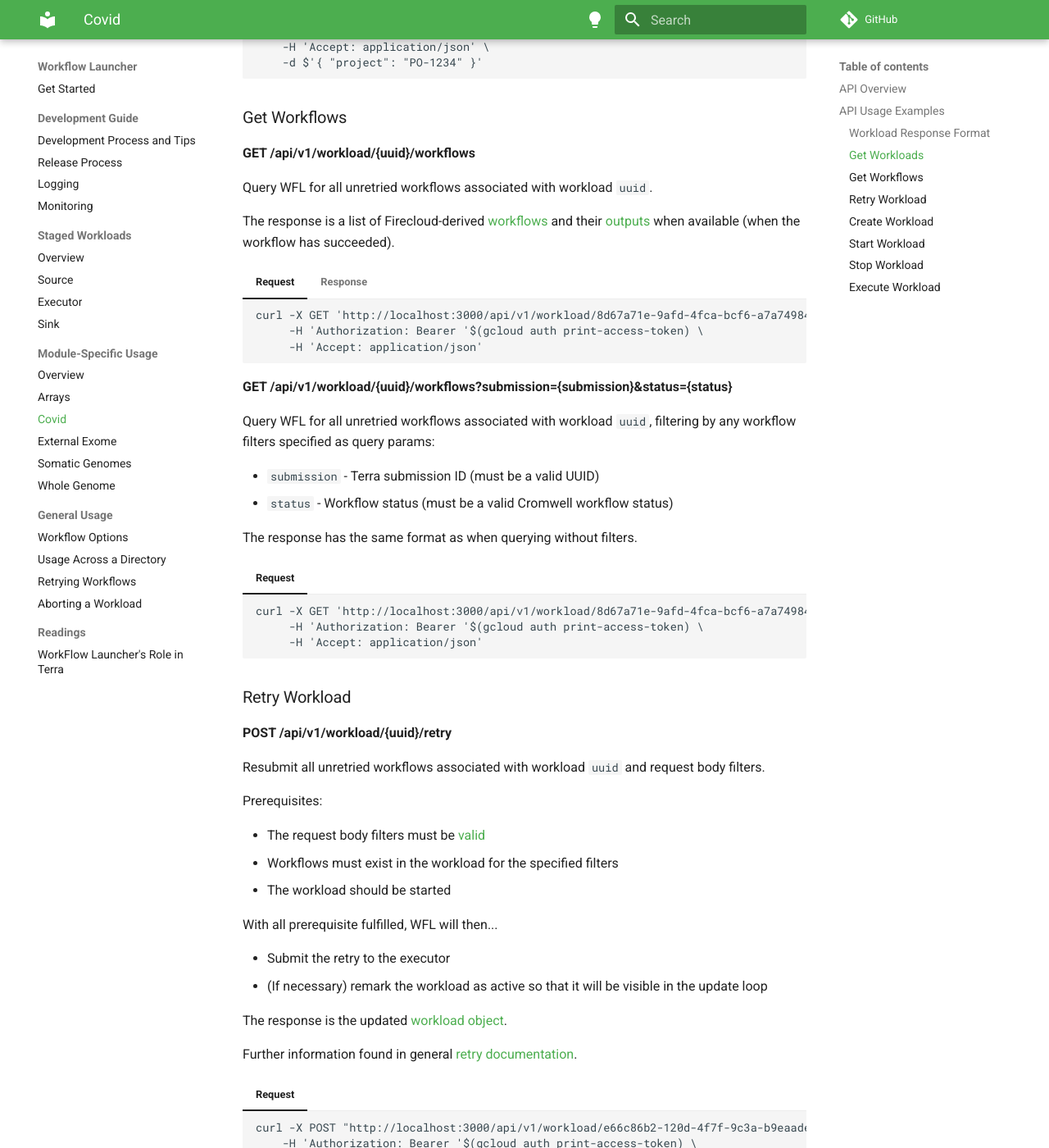
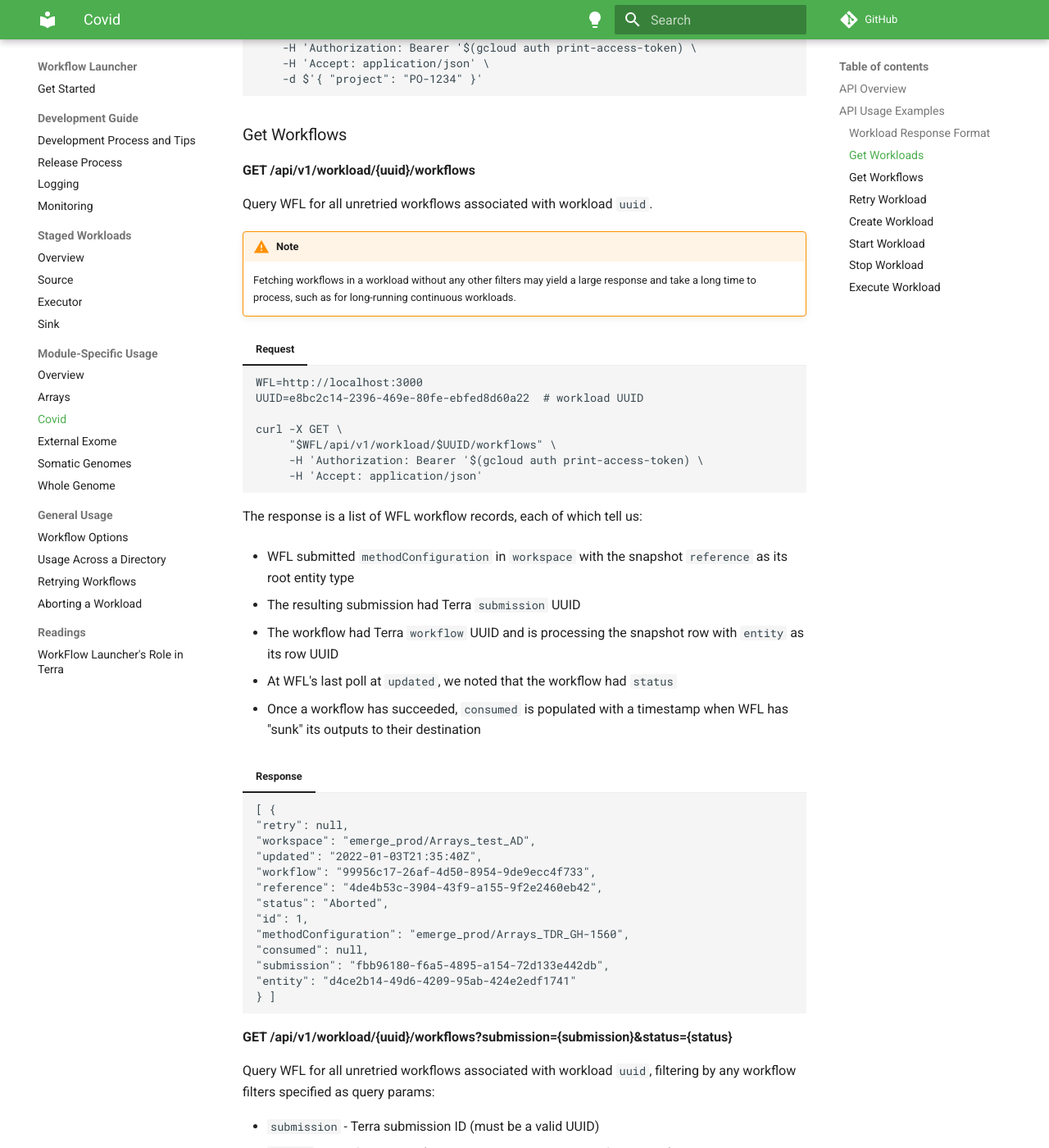
Before and after one commit to broadinstitute/wfl, an MkDocs documentation site: the page built from docs/md/modules-covid.md, in a window 1280 px wide and 1400 px high, scrolled down 3277 px. Shown: the whole window at 82% size. Built offline with MkDocs 1.6.1 and Material for MkDocs 9.7.7, drawn with Linux system fonts in a browser that asks for light colours; comment, search, counter and statistics services are not loaded; some of the changed text lies outside the part shown.

Commit message:
GH-1527 Remove Firecloud calls when fetching TerraExecutor workflows (#543)
The returned values are records from the TerraExecutor details table
(with the executor's workspace and method configuration,
to make it easier to map back to Terra UI).

While here, refactored down TerraExecutor workflow fetches
to a single fetch with optional filters.

Additionally:
- Only fetch status when polling Firecloud for updates to active workflows
- Moved executor-specific spec def'ns out of common-use all module
- Refactored executor JDBC queries for better readability when logged
-  SQL params when logging prior to JDBC execution --
   otherwise can log something like LazySeq without its contents.
- Update GitHub Pages documentation

````diff
--- a/docs/md/modules-covid.md
+++ b/docs/md/modules-covid.md
@@ -156,33 +156,52 @@ The response is an array of [workload objects](#workload-response-format).
 
 Query WFL for all unretried workflows associated with workload `uuid`.
 
-The response is a list of Firecloud-derived
-[workflows](https://firecloud-orchestration.dsde-prod.broadinstitute.org/#/Submissions/workflowMetadata)
-and their
-[outputs](https://firecloud-orchestration.dsde-prod.broadinstitute.org/#/Submissions/workflowOutputsInSubmission)
-when available (when the workflow has succeeded).
+!!! warning "Note"
+    Fetching workflows in a workload without any other filters
+    may yield a large response and take a long time to process,
+    such as for long-running continuous workloads.
 
 === "Request"
 
     ```
-    curl -X GET 'http://localhost:3000/api/v1/workload/8d67a71e-9afd-4fca-bcf6-a7a74984a0e8/workflows' \
+    WFL=http://localhost:3000
+    UUID=e8bc2c14-2396-469e-80fe-ebfed8d60a22  # workload UUID
+
+    curl -X GET \
+         "$WFL/api/v1/workload/$UUID/workflows" \
          -H 'Authorization: Bearer '$(gcloud auth print-access-token) \
          -H 'Accept: application/json'
     ```
+The response is a list of WFL workflow records, each of which tell us:
+
+- WFL submitted `methodConfiguration` in `workspace` with the
+  snapshot `reference` as its root entity type
+
+- The resulting submission had Terra `submission` UUID
+
+- The workflow had Terra `workflow` UUID and is processing the snapshot row
+  with `entity` as its row UUID
+
+- At WFL's last poll at `updated`, we noted that the workflow had `status`
+
+- Once a workflow has succeeded, `consumed` is populated with a timestamp
+  when WFL has "sunk" its outputs to their destination
 
 === "Response"
 
     ```
     [ {
-    "inputs" : {
-    "biosample_to_genbank.docker" : "quay.io/broadinstitute/viral-phylo:2.1.19.1",
-    "instrument_model" : "Illumina NovaSeq 6000",
-    ...
-    },
-    "uuid" : "53f70344-6f0f-47fb-adee-4e780fb3f19a",
-    "status" : "Failed",
-    "outputs" : { },
-    "updated" : "2021-08-06T21:41:28Z"
+    "retry": null,
+    "workspace": "emerge_prod/Arrays_test_AD",
+    "updated": "2022-01-03T21:35:40Z",
+    "workflow": "99956c17-26af-4d50-8954-9de9ecc4f733",
+    "reference": "4de4b53c-3904-43f9-a155-9f2e2460eb42",
+    "status": "Aborted",
+    "id": 1,
+    "methodConfiguration": "emerge_prod/Arrays_TDR_GH-1560",
+    "consumed": null,
+    "submission": "fbb96180-f6a5-4895-a154-72d133e442db",
+    "entity": "d4ce2b14-49d6-4209-95ab-424e2edf1741"
     } ]
     ```
 
@@ -199,7 +218,13 @@ The response has the same format as when querying without filters.
 === "Request"
 
     ```
-    curl -X GET 'http://localhost:3000/api/v1/workload/8d67a71e-9afd-4fca-bcf6-a7a74984a0e8/workflows?submission=14bffc69-6ce7-4615-b318-7ef1c457c894&status=Succeeded' \
+    WFL=http://localhost:3000
+    UUID=e8bc2c14-2396-469e-80fe-ebfed8d60a22       # workload UUID
+    SUBMISSION=fbb96180-f6a5-4895-a154-72d133e442db # Terra submission UUID
+    STATUS=Aborted                                  # Cromwell workflow status
+
+    curl -X GET \
+         "$WFL/api/v1/workload/$UUID/workflows?submission=$SUBMISSION&status=$STATUS" \
          -H 'Authorization: Bearer '$(gcloud auth print-access-token) \
          -H 'Accept: application/json'
     ```
@@ -231,10 +256,15 @@ Further information found in general
 === "Request"
 
     ```
-    curl -X POST "http://localhost:3000/api/v1/workload/e66c86b2-120d-4f7f-9c3a-b9eaadeb1919/retry" \
+    WFL=http://localhost:3000
+    UUID=e8bc2c14-2396-469e-80fe-ebfed8d60a22       # workload UUID
+    SUBMISSION=fbb96180-f6a5-4895-a154-72d133e442db # Terra submission UUID
+
+    curl -X POST \
+        "$WFL/api/v1/workload/$UUID/retry" \
         -H 'Authorization: Bearer '$(gcloud auth print-access-token) \
         -H "Content-Type: application/json" \
-        -d '{ "submission": "14bffc69-6ce7-4615-b318-7ef1c457c894" }'
+        -d "{ \"submission\": \"$SUBMISSION\" }"
     ```
 
 ### Create Workload
````
Also changed, not shown: other parts of docs/md/modules-covid.md (+9 -9 lines), docs/md/executor.md (+10 -10 lines), docs/md/usage-retry.md (+1 -1 lines), 11 other files.
